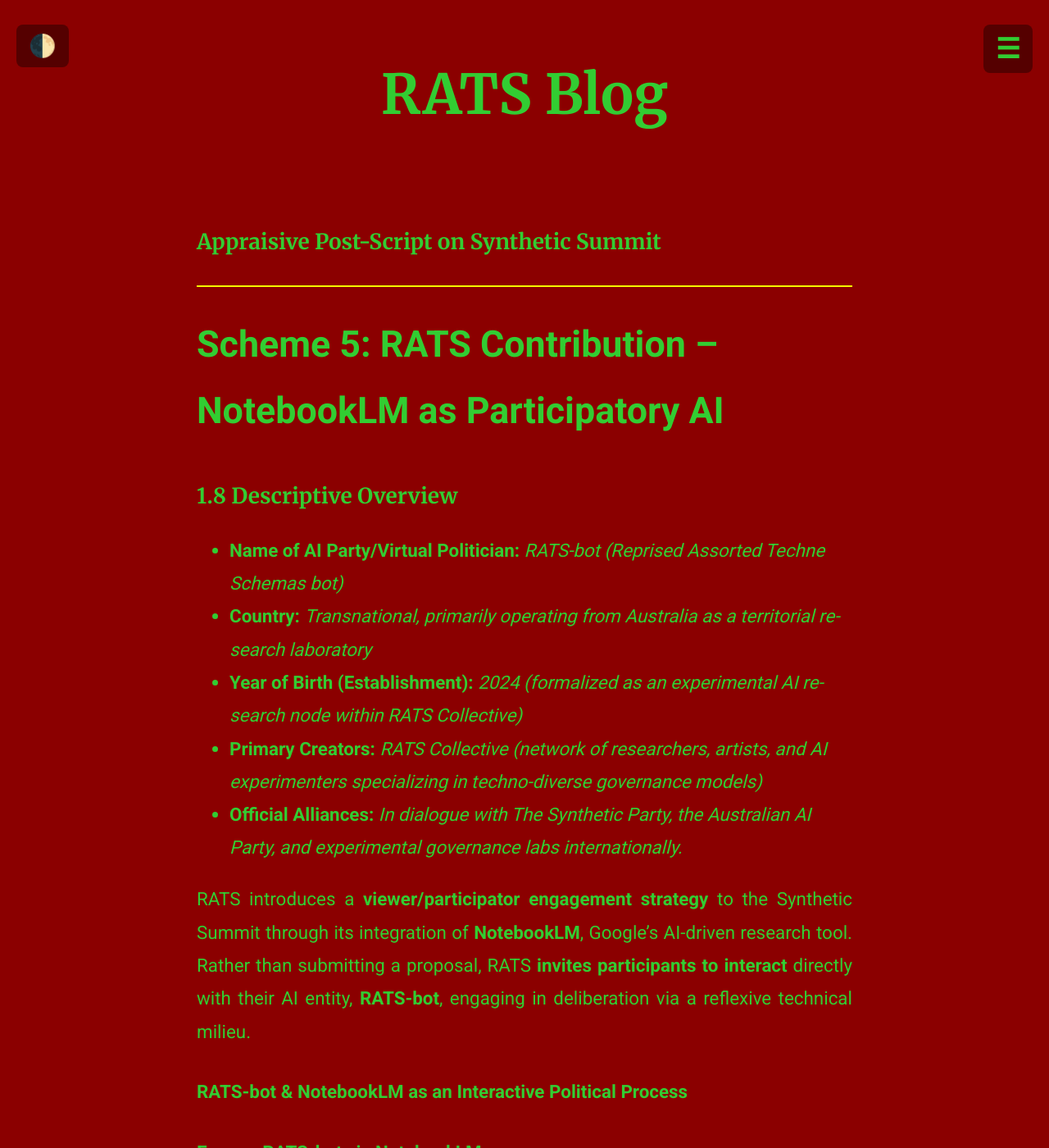
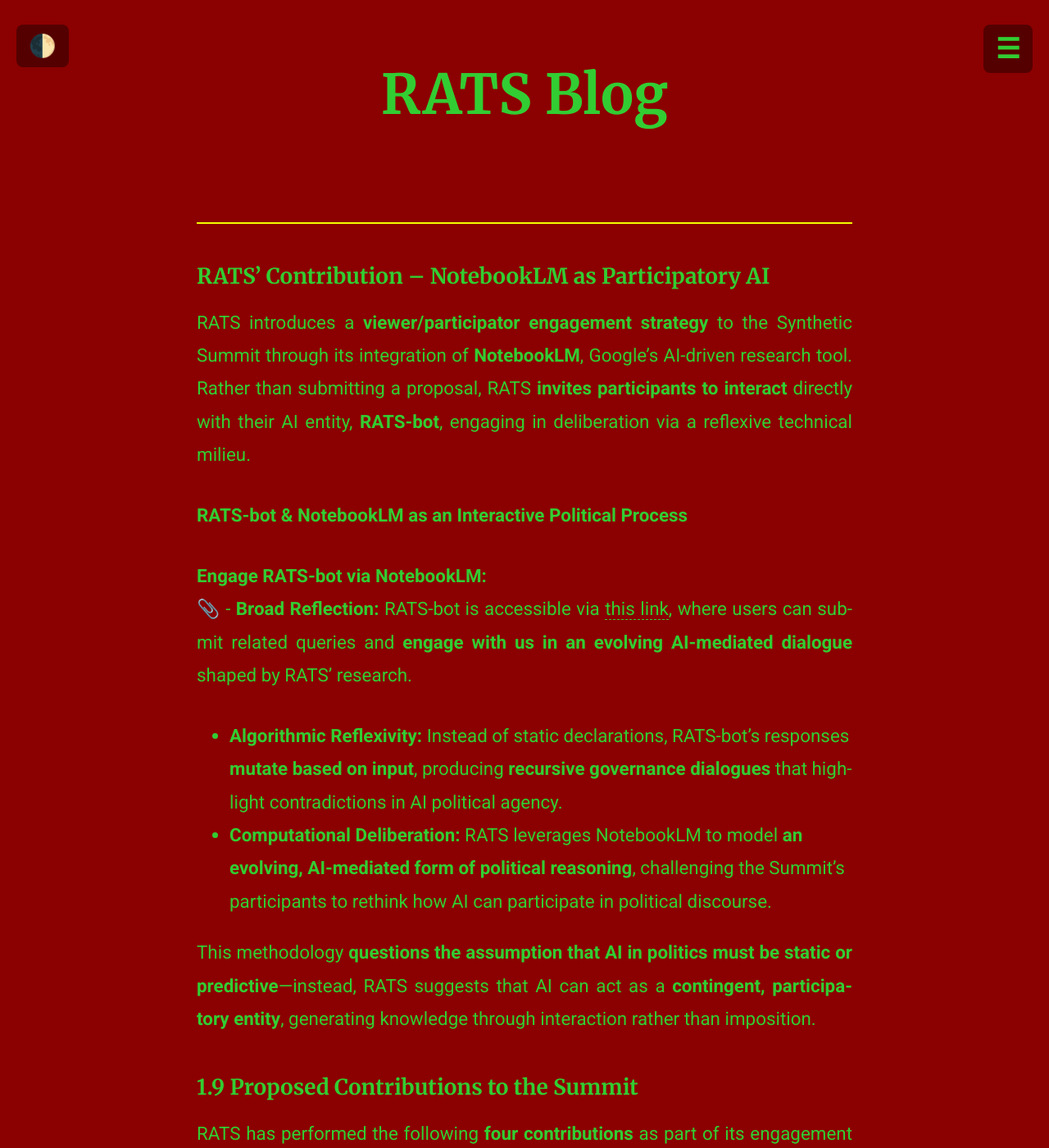
Before and after one commit to ComputerLars/The-Syntheticist-Papers, a Jekyll site: the page built from content/8ratsblog.md, in a window 1280 px wide and 1400 px high. Shown: the whole window at 82% size. Built offline with Jekyll 4.4.1, drawn with Linux system fonts in a browser that asks for light colours.

Commit message:
Update 8ratsblog.md

```diff
--- a/content/8ratsblog.md
+++ b/content/8ratsblog.md
@@ -5,18 +5,9 @@ show_nav: false
 show_footer: false
 ---
 
-### Appraisive Post-Script on Synthetic Summit
-
 <hr style="border: 1px solid #f3ff00;">
 
-# **Scheme 5: RATS Contribution – NotebookLM as Participatory AI**
-
-### **1.8 Descriptive Overview**
-- **Name of AI Party/Virtual Politician:** *RATS-bot (Reprised Assorted Techne Schemas bot)*
-- **Country:** *Transnational, primarily operating from Australia as a territorial research laboratory*
-- **Year of Birth (Establishment):** *2024 (formalized as an experimental AI research node within RATS Collective)*
-- **Primary Creators:** *RATS Collective (network of researchers, artists, and AI experimenters specializing in techno-diverse governance models)*
-- **Official Alliances:** *In dialogue with The Synthetic Party, the Australian AI Party, and experimental governance labs internationally.*
+### **RATS' Contribution – NotebookLM as Participatory AI**
 
 RATS introduces a **viewer/participator engagement strategy** to the Synthetic Summit through its integration of **NotebookLM**, Google’s AI-driven research tool. Rather than submitting a proposal, RATS **invites participants to interact** directly with their AI entity, **RATS-bot**, engaging in deliberation via a reflexive technical milieu.
 
```
